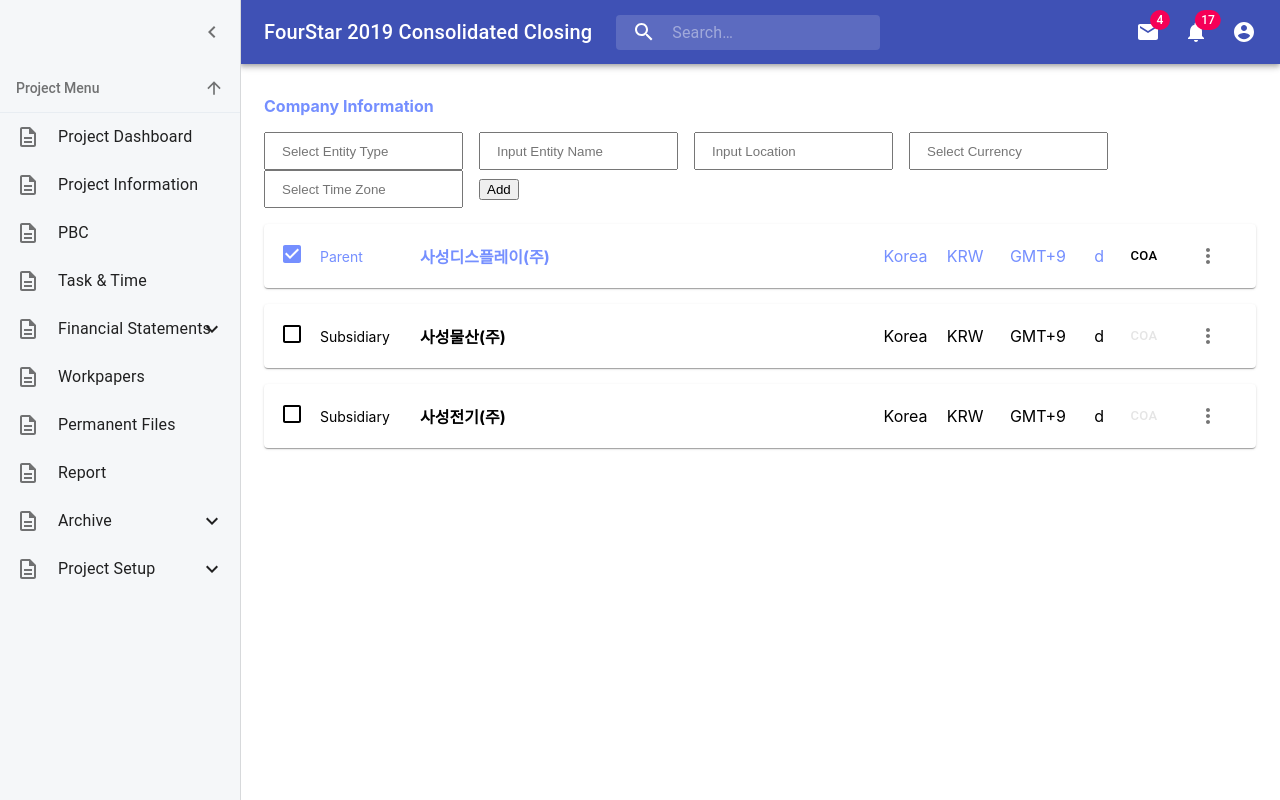
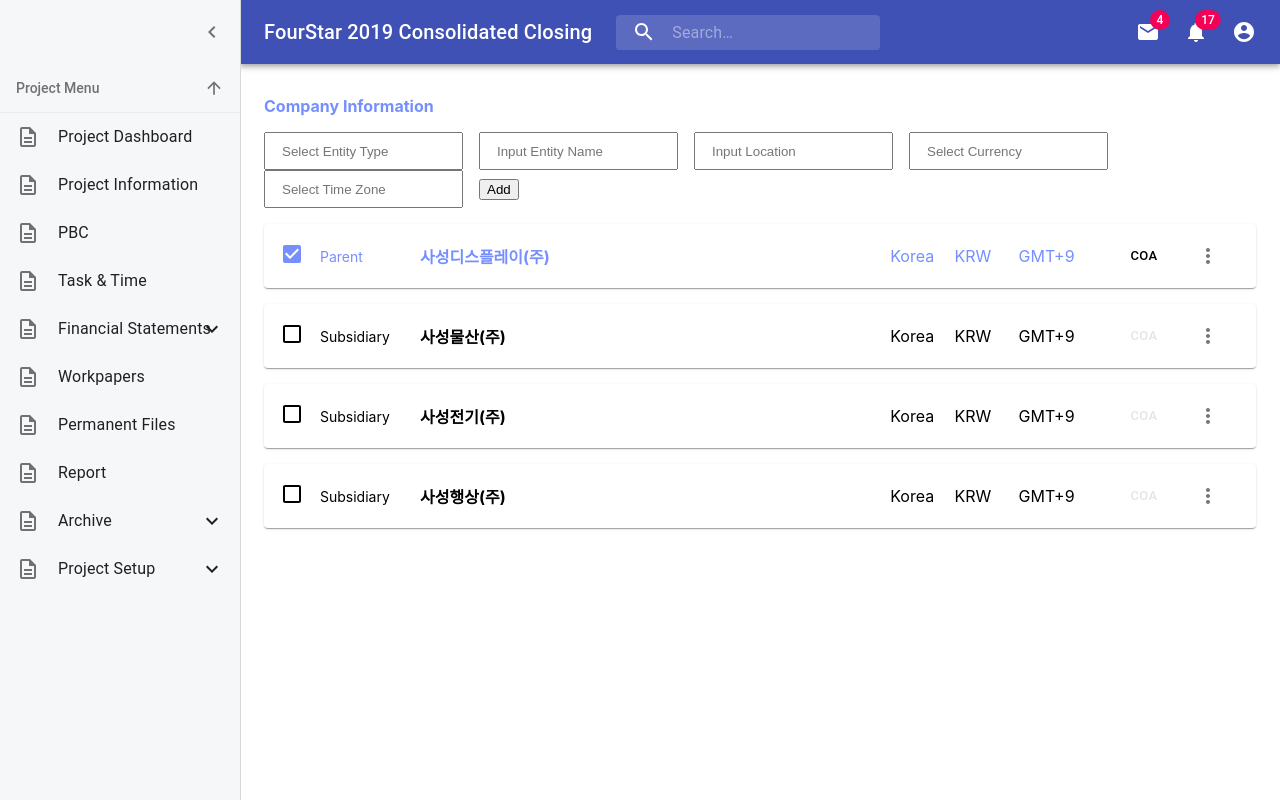
Before and after one commit to NoahGrayDL/datalobby-prototype, a React (Create React App) app: page /financial-statements/company-information in a window 1280 px wide. Built offline with nearby package versions, Linux system fonts and the light colour scheme; data requests are answered from the project's data file.

Commit message:
json server create company information

```diff
--- a/package.json
+++ b/package.json
@@ -5,6 +5,7 @@
   "dependencies": {
     "@date-io/date-fns": "^1.3.11",
     "@material-ui/pickers": "^3.2.6",
+    "axios": "^0.19.0",
     "date-fns": "^2.3.0",
     "json-loader": "^0.5.7",
     "lodash": "^4.17.15",
--- a/src/App.js
+++ b/src/App.js
@@ -1,4 +1,4 @@
-import React from "react"
+import React, { useState } from "react"
 import { Route } from "react-router-dom"
 import { AppFrame } from "./components/app-frame"
 import { Login } from "./views/auth"
@@ -34,6 +34,7 @@
   ProjectSetupUsers,
   ProjectSetupTrash
 } from "./views/project-views/project-setup"
+import axios from "axios"
 
 export default function App() {
   return (
@@ -84,9 +85,35 @@
 }
 
 const Home = () => {
+  const [data, setData] = useState(null)
+  // const onClick = () => {
+  //   axios.get("https://jsonplaceholder.typicode.com/todos/1").then(response => {
+  //     setData(response.data)
+  //   })
+  // }
+  const onClick = async () => {
+    try {
+      const response = await axios.get(
+        "https://jsonplaceholder.typicode.com/todos/1"
+      )
+      setData(response.data)
+    } catch (e) {
+      console.log(e)
+    }
+  }
   return (
-    <AppFrame menuTitle="Home">
-      Welcome to Financial Statements Prototype
-    </AppFrame>
+    <div>
+      <div>Welcome to Datalobby Prototype</div>
+      <button onClick={onClick}>import </button>
+      <div>
+        {data && (
+          <textarea
+            row={7}
+            value={JSON.stringify(data, null, 2)}
+            readOnly={true}
+          />
+        )}
+      </div>
+    </div>
   )
 }
--- a/src/components/list/ListItem.js
+++ b/src/components/list/ListItem.js
@@ -40,7 +40,6 @@
           <span>{currency}</span>
           <span>{timeZone}</span>
         </div>
-        d
         <CardActions className={classes.actions}>
           <Button size="small" style={{ color: hasCoA ? "black" : "#e5e5e5" }}>
             CoA
--- /dev/null
+++ b/src/db.json
@@ -0,0 +1,61 @@
+{
+  "posts": [
+    {
+      "id": 1,
+      "title": "json-server",
+      "author": "typicode"
+    }
+  ],
+  "comments": [
+    {
+      "id": 1,
+      "body": "some comment",
+      "postId": 1
+    }
+  ],
+  "profile": {
+    "name": "typicode"
+  },
+  "entities": [
+    {
+      "id": 1,
+      "checked": true,
+      "type": "Parent",
+      "name": "사성디스플레이(주)",
+      "location": "Korea",
+      "currency": "KRW",
+      "timeZone": "GMT+9",
+      "hasCoA": true
+    },
+    {
+      "id": 2,
+      "checked": false,
+      "type": "Subsidiary",
+      "name": "사성물산(주)",
+      "location": "Korea",
+      "currency": "KRW",
+      "timeZone": "GMT+9",
+      "hasCoA": false
+    },
+    {
+      "id": 3,
+      "checked": false,
+      "type": "Subsidiary",
+      "name": "사성전기(주)",
+      "location": "Korea",
+      "currency": "KRW",
+      "timeZone": "GMT+9",
+      "hasCoA": false
+    },
+    {
+      "id": 4,
+      "checked": false,
+      "type": "Subsidiary",
+      "name": "사성행상(주)",
+      "location": "Korea",
+      "currency": "KRW",
+      "timeZone": "GMT+9",
+      "hasCoA": false
+    }
+  ]
+}
--- a/src/views/project-views/chart-of-account/ChartOfAccount.js
+++ b/src/views/project-views/chart-of-account/ChartOfAccount.js
@@ -1,29 +1,61 @@
-import React, { useReducer } from "react"
+import React, { useRef, useReducer, useCallback } from "react"
 import { PageContainer } from "../../../components"
-import { makeStyles } from "@material-ui/core/styles"
+import InsertCoA from "./InsertCoA"
 import { List } from "../../../components/list"
-import { NavLink } from "react-router-dom"
-import { primaryColor } from "../../../components/standard"
-
-import Button from "@material-ui/core/Button"
-import CoATable from "./CoATable"
-import EntityList from "./EntityList"
 
 //-----*-----*-----*-----*-----*-----//
 
+function coaReducer(coaList, action) {
+  switch (action.type) {
+    case "INSERT":
+      return coaList.concat(action.coa)
+    case "REMOVE":
+      return coaList.filter(coa => coa.id !== action.id)
+    case "TOGGLE":
+      return coaList.map(coa =>
+        coa.id === action.id ? { ...coa, checked: !coa.checked } : coa
+      )
+    default:
+      return coaList
+  }
+}
+
 export default function ChartOfAccount() {
-  const [coas, setCoas] = useReducer(coaReducer, DummyCoAs)
-  const classes = useStyles()
+  const [coaList, dispatch] = useReducer(coaReducer, DummyCoAList)
+
+  const newCoAId = useRef(DummyCoAList.length + 1)
+
+  const onInsert = useCallback(value => {
+    const coa = {
+      id: newCoAId.current,
+      type: value.type,
+      name: value.name,
+      location: value.location,
+      currency: value.currency,
+      timeZone: value.timeZone,
+      hasCoA: false
+    }
+    dispatch({ type: "INSERT", coa })
+    newCoAId.current += 1
+  }, [])
+
+  const onRemove = useCallback(id => {
+    dispatch({ type: "REMOVE", id })
+  }, [])
+
+  const onToggle = useCallback(id => {
+    dispatch({ type: "TOGGLE", id })
+  }, [])
+
   return (
     <PageContainer menuTitle="Chart of Account">
-      {/* <List items={coas} /> */}
-      {/* <EntityList /> */}
-      {/* <CoATable /> */}
+      <InsertCoA onInsert={onInsert} />
+      <List items={coaList} onRemove={onRemove} onToggle={onToggle} />
     </PageContainer>
   )
 }
 
-const DummyCoAs = [
+const DummyCoAList = [
   {
     id: 1,
     checked: false,
--- a/src/views/project-views/chart-of-account/EntityList.js
+++ /dev/null
@@ -1,24 +0,0 @@
-import React from "react"
-import List from "@material-ui/core/List"
-import ListItem from "@material-ui/core/ListItem"
-import ListItemIcon from "@material-ui/core/ListItemIcon"
-import ListItemText from "@material-ui/core/ListItemText"
-
-import dummyCompany from "../../../assets/dummy-data/company.json"
-//-----*-----*-----*-----*-----*-----//
-
-const CompanyList = () => {
-  return (
-    <List>
-      {dummyCompany.map(item => {
-        return (
-          <ListItem button key={item.name}>
-            <ListItemText primary={item.name} />
-          </ListItem>
-        )
-      })}
-    </List>
-  )
-}
-
-export default CompanyList
--- /dev/null
+++ b/src/views/project-views/chart-of-account/InsertCoA.js
@@ -0,0 +1,75 @@
+import React, { useState, useCallback } from "react"
+import styled from "styled-components"
+
+export default function InsertCoA(props) {
+  const { onInsert } = props
+  const [value, setValue] = useState({
+    name: "",
+    type: "",
+    location: "",
+    currency: "",
+    timeZone: "",
+    hasCoA: ""
+  })
+
+  const onChange = useCallback(
+    event => {
+      setValue({ ...value, [event.target.name]: event.target.value })
+    },
+    [value]
+  )
+
+  const onSubmit = useCallback(
+    event => {
+      onInsert(value)
+      setValue("")
+      event.preventDefault()
+    },
+    [onInsert, value]
+  )
+
+  return (
+    <StyledForm className="TodoInsert" onSubmit={onSubmit}>
+      <input
+        placeholder="Select Entity Type"
+        name="type"
+        value={value.type}
+        onChange={onChange}
+      />
+      <input
+        placeholder="Input Entity Name"
+        name="name"
+        value={value.name}
+        onChange={onChange}
+      />
+      <input
+        placeholder="Input Location"
+        name="location"
+        value={value.location}
+        onChange={onChange}
+      />
+      <input
+        placeholder="Select Currency"
+        name="currency"
+        value={value.currency}
+        onChange={onChange}
+      />
+      <input
+        placeholder="Select Time Zone"
+        name="timeZone"
+        value={value.timeZone}
+        onChange={onChange}
+      />
+      <button type="submit">Add</button>
+    </StyledForm>
+  )
+}
+
+const StyledForm = styled.form`
+  margin: 1rem 0;
+  & input {
+    height: 2rem;
+    padding-left: 1rem;
+    margin-right: 1rem;
+  }
+`
--- a/src/views/project-views/company-information/CompanyInformation.js
+++ b/src/views/project-views/company-information/CompanyInformation.js
@@ -1,13 +1,20 @@
-import React, { useRef, useCallback, useReducer } from "react"
+import React, {
+  useState,
+  useEffect,
+  useRef,
+  useCallback,
+  useReducer
+} from "react"
 import { PageContainer } from "../../../components"
 import InsertCompany from "./InsertCompany"
 import { List } from "../../../components/list"
+import Axios from "axios"
 //-----*-----*-----*-----*-----*-----//
 
 function entityReducer(entities, action) {
   switch (action.type) {
     case "INSERT":
-      return entities.concat(action.entity)
+      return Axios.post("http://localhost:3000/entities", action.entity)
     case "REMOVE":
       return entities.filter(entity => entity.id !== action.id)
     case "TOGGLE":
@@ -22,13 +29,30 @@
 }
 
 export default function CompanyInformation() {
-  const [entities, dispatch] = useReducer(entityReducer, DummyEntities)
+  const [data, setData] = useState(null)
+  const [loading, setLoading] = useState(false)
+  const [newEntityId, setNewEntityId] = useState(1)
 
-  const newEntityId = useRef(DummyEntities.length + 1)
+  useEffect(() => {
+    const fetchData = async () => {
+      setLoading(true)
+      try {
+        const response = await Axios.get("http://localhost:3000/entities")
+        setData(response.data)
+        console.log(data)
+      } catch (e) {
+        console.log(e)
+      }
+      setLoading(false)
+    }
+    fetchData()
+  }, [])
+
+  const [entities, dispatch] = useReducer(entityReducer, data)
 
   const onInsert = useCallback(value => {
     const entity = {
-      id: newEntityId.current,
+      id: `${value.type}_${value.name}_${value.location}`,
       type: value.type,
       name: value.name,
       location: value.location,
@@ -48,43 +72,17 @@
     dispatch({ type: "TOGGLE", id })
   }, [])
 
+  if (loading) {
+    return <div>loading...</div>
+  }
+  if (!data) {
+    return null
+  }
+
   return (
     <PageContainer menuTitle="Company Information">
       <InsertCompany onInsert={onInsert} />
-      <List items={entities} onRemove={onRemove} onToggle={onToggle} />
+      {data && <List items={data} onRemove={onRemove} onToggle={onToggle} />}
     </PageContainer>
   )
 }
-
-const DummyEntities = [
-  {
-    id: 1,
-    checked: true,
-    type: "Parent",
-    name: "사성디스플레이(주)",
-    location: "Korea",
-    currency: "KRW",
-    timeZone: "GMT+9",
-    hasCoA: true
-  },
-  {
-    id: 2,
-    checked: false,
-    type: "Subsidiary",
-    name: "사성물산(주)",
-    location: "Korea",
-    currency: "KRW",
-    timeZone: "GMT+9",
-    hasCoA: false
-  },
-  {
-    id: 3,
-    checked: false,
-    type: "Subsidiary",
-    name: "사성전기(주)",
-    location: "Korea",
-    currency: "KRW",
-    timeZone: "GMT+9",
-    hasCoA: false
-  }
-]
```
Also changed, not shown: 1 other file (tests, documents, lock files or other folders).
